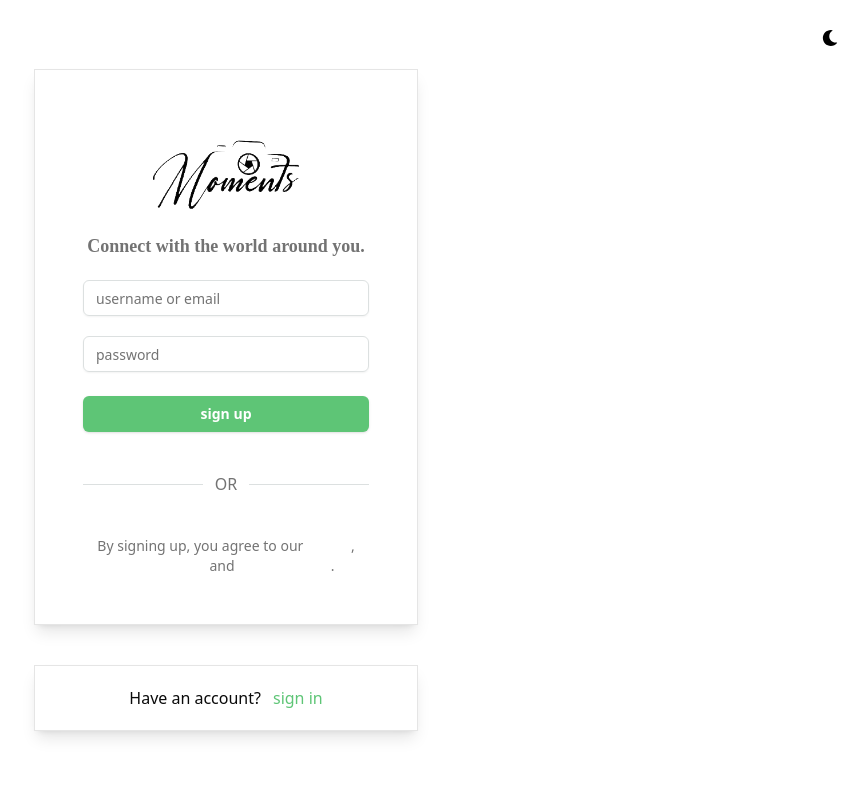
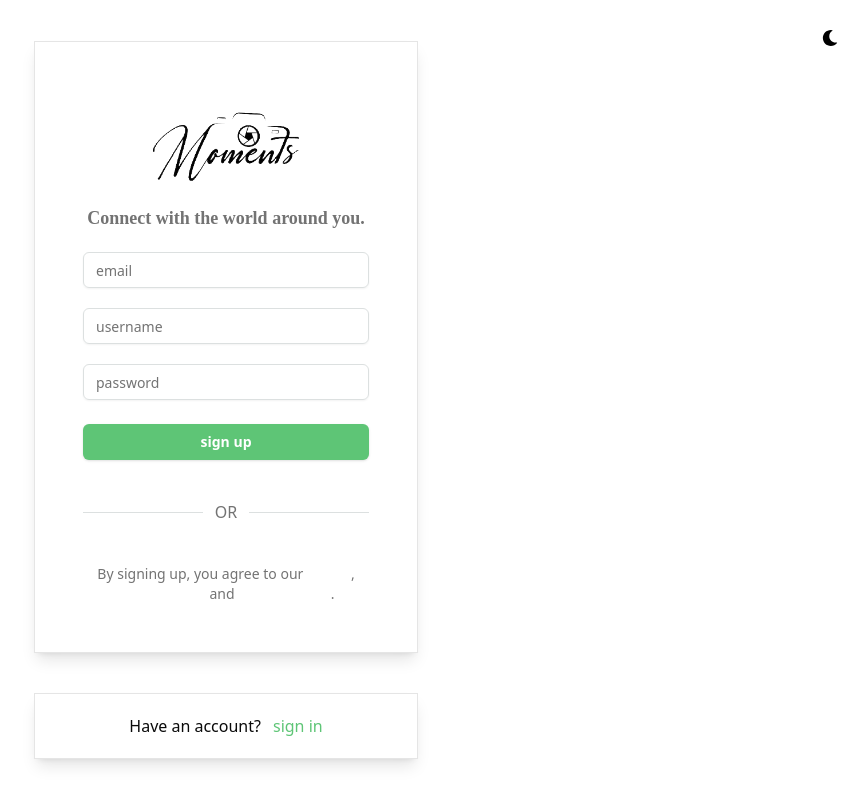
Before and after one commit to nileshshrs/Frontend, a React (Vite) app: page /sign-up in a window 1280 px wide. Shown: the whole page, without its empty margins (414-1280 px from the left). Built offline with nearby package versions, Linux system fonts and the light colour scheme; a web font is replaced by a local one.

Commit message:
form validation with zod, react-hook-form and account creation with use of api

```diff
--- a/package.json
+++ b/package.json
@@ -10,6 +10,7 @@
     "preview": "vite preview"
   },
   "dependencies": {
+    "@hookform/resolvers": "^3.9.1",
     "@radix-ui/react-slot": "^1.1.0",
     "@tanstack/react-query": "^4.36.1",
     "@tanstack/react-query-devtools": "^4.36.1",
--- a/src/api/api.ts
+++ /dev/null
@@ -1,17 +0,0 @@
-import API from "./apiClient";
-
-type LoginData = {
-    usernameOrEmail: string;
-    password: string;
-}
-
-export const login = async (data: LoginData) => {
-    try {
-        const response = await API.post("/auth/sign-in", data);
-        return response; // response.data is already returned from the interceptor
-    } catch (error) {
-        // Handle any errors specific to the login call
-        console.error('Login failed:', error);
-        throw error; // Rethrow the error to allow calling functions to handle it
-    }
-};
--- /dev/null
+++ b/src/api/api.tsx
@@ -0,0 +1,26 @@
+import { LoginData, FormData } from "../utils/types";
+import API from "./apiClient";
+import { AxiosResponse } from 'axios';
+
+
+export const login = async (data: LoginData) => {
+    try {
+        const response = await API.post("/auth/sign-in", data);
+        return response; // response.data is already returned from the interceptor
+    } catch (error) {
+        // Handle any errors specific to the login call
+        console.error('Login failed:', error);
+        throw error; // Rethrow the error to allow calling functions to handle it
+    }
+};
+
+export const registration = async (data: FormData): Promise<AxiosResponse<any>> => {
+    try {
+        const response = await API.post("/auth/sign-up", data);
+        return response; // response.data is already returned from the interceptor
+    } catch (error) {
+        // Handle any errors specific to the registration call
+        console.error('Registration failed:', error);
+        throw error; // Rethrow the error to allow calling functions to handle it
+    }
+};
--- a/src/api/apiClient.ts
+++ b/src/api/apiClient.tsx
@@ -9,7 +9,11 @@ const API = axios.create(options);
 
 // Interceptor for responses
 API.interceptors.response.use(
-    (response) => response.data, // Return only the response data
+    (response) => {
+        console.log(response.data)
+        return response.data; // Return only the response data
+    }, // Return only the response data
+
     (error) => {
         const { status, data } = error.response
         console.log(status, data)
--- a/src/pages/Login.tsx
+++ b/src/pages/Login.tsx
@@ -3,7 +3,6 @@ import { Button } from '../components/ui/button';
 import { Input } from '../components/ui/input';
 import { useState } from 'react';
 import { useTheme } from '../context/ThemeContext';
-
 import { useMutation } from '@tanstack/react-query';
 import { login } from '../api/api';
 
--- a/src/pages/Registration.tsx
+++ b/src/pages/Registration.tsx
@@ -1,25 +1,119 @@
-import { Link } from "react-router-dom"
+import { Link, useNavigate } from "react-router-dom"
 import { Button } from "../components/ui/button"
 import { Input } from "../components/ui/input"
 import { useTheme } from "../context/ThemeContext";
+import { useForm } from "react-hook-form"
+import { isValid, z, ZodType } from "zod"
+import { zodResolver } from "@hookform/resolvers/zod";
+import { useMutation } from "@tanstack/react-query";
+import { FormData } from "../utils/types";
+import { registration } from "../api/api";
+import { useState } from "react";
+
+
+
+//regexp pattern
+const USER_REGEX = /^[a-zA-Z][a-zA-Z0-9-_]{3,23}$/;
+const PWD_REGEX = /^(?=.*[a-z])(?=.*[A-Z])(?=.*\d)[a-zA-Z\d]{8,24}$/;
+const EMAIL_REGEX = /^[a-zA-Z0-9._%+-]+@[a-zA-Z0-9.-]+\.[a-zA-Z]{2,}$/;
+//regexp pattern
+
+//zod validation
+
+const registrationSchema: ZodType<FormData> = z.object({
+  email: z.string()
+    .regex(EMAIL_REGEX, "email is invalid")
+    .min(2, "email cannot be empty").max(255),
+  username: z.string().regex(USER_REGEX, "4-24 characters, starts with a letter, allows letters, numbers, underscores, hyphens."),
+  password: z.string()
+    .regex(PWD_REGEX,
+      "8-24 characters, at least one lowercase letter, one uppercase letter, and one digit required."),
+})
+
+//zod validation
 
 const Registration = () => {
+
   const { theme } = useTheme();
+  const navigate = useNavigate();
+  const [error, setError] = useState<string | null>(null)
+  //react hook form
+  const form = useForm<FormData>({
+    resolver: zodResolver(registrationSchema),
+    defaultValues: {
+      email: "",
+      username: "",
+      password: "",
+    },
+    mode: "onChange"
+  });
+  const { register, handleSubmit, formState: { errors }, reset, } = form;
+  //react hook form
+
+  const onSubmit = (data: FormData) => {
+    if (!isValid) {
+      return;
+    }
+    console.log(data)
+    mutation.mutate(data)
+
+    reset(); // Reset form after successful submission
+  };
+
+  const mutation = useMutation({
+    mutationFn: async (data: FormData) => registration(data),
+    onSuccess: () => {
+      navigate("/", { replace: true })
+    },
+    onError: (error: any) => {
+      // console.log(error)
+      setError(error.message)
+    },
+
+  })
   const logoSrc = theme ? '/image/logo-light.png' : '/image/logo-dark.png';
   return (
     <main className='h-screen grid place-content-center place-items-center gap-10'>
-      <div className='w-full sm:w-80 md:w-96 border-0 md:border-[0.5px] h-auto px-12 py-12 grid gap-5 shadow-lg'>
+      <form
+        className='w-full sm:w-80 md:w-96 border-0 md:border-[0.5px] h-auto px-12 py-12 grid gap-5 shadow-lg '
+        onSubmit={handleSubmit(onSubmit)}
+      >
         <div>
           <img src={logoSrc} alt="" />
           <h2 className="text-center font-bold text-muted-foreground font-style-script text-lg">
             Connect with the world around you.
           </h2>
         </div>
+        {error && <p className="text-red-700 bg-pink-400 text-[14px] font-bold px-5 py-1">{error}</p>}
         <div>
-          <Input className='font-medium placeholder:font-light' placeholder='username or email' />
+          <Input
+            className='font-medium placeholder:font-light'
+            placeholder='email'
+            {...register("email")}
+          />
+          {errors.email && (
+            <p className="text-red-500 text-[12px] mt-1">{errors.email.message}</p>
+          )}
         </div>
         <div>
-          <Input className='font-medium placeholder:font-light' placeholder='password' type='password' />
+          <Input
+            className='font-medium placeholder:font-light'
+            placeholder='username'
+            {...register("username")}
+          />
+          {errors.username && (
+            <p className="text-red-500 text-[12px] mt-1">{errors.username.message}</p>
+          )}
+        </div>
+        <div>
+          <Input
+            className='font-medium placeholder:font-light'
+            placeholder='password' type='password'
+            {...register("password")}
+          />
+          {errors.password && (
+            <p className="text-red-500 text-[12px] mt-1">{errors.password.message}</p>
+          )}
         </div>
         <div>
           <Button className='w-full text-white font-semibold mt-1' >sign up</Button>
@@ -30,7 +124,7 @@ const Registration = () => {
         <div>
           <p className="text-sm text-muted-foreground w-full text-center"> By signing up, you agree to our <span className="text-white">Terms</span> , <span className="text-white">Privacy Policy</span> and <span className="text-white">Cookies Policy</span>.</p>
         </div>
-      </div>
+      </form>
       <div className='w-full sm:w-80 md:w-96 border-0 md:border-[0.5px] h-auto p-5 gap-3 shadow-lg flex justify-center items-center font-medium text-md'>
         <p>Have an account?</p><Link to="/sign-in" className='text-primary'>sign in</Link>
       </div>
--- /dev/null
+++ b/src/utils/types.tsx
@@ -0,0 +1,10 @@
+export type LoginData = {
+    usernameOrEmail: string;
+    password: string;
+}
+
+export type FormData = {
+    email: string;
+    username: string;
+    password: string;
+}
```
Also changed, not shown: 1 other file (tests, documents, lock files or other folders).
